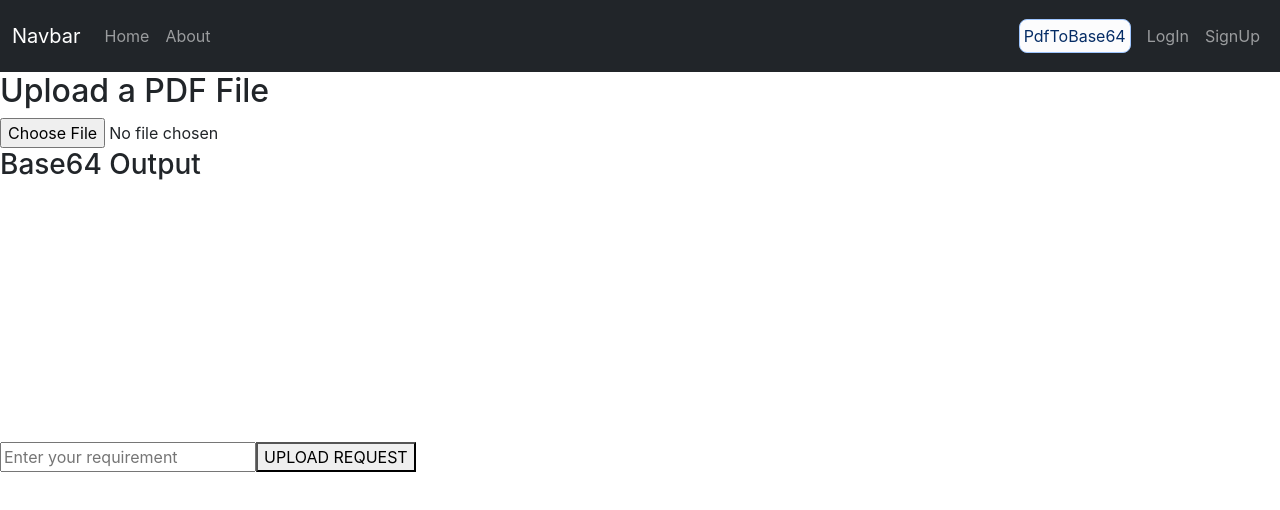
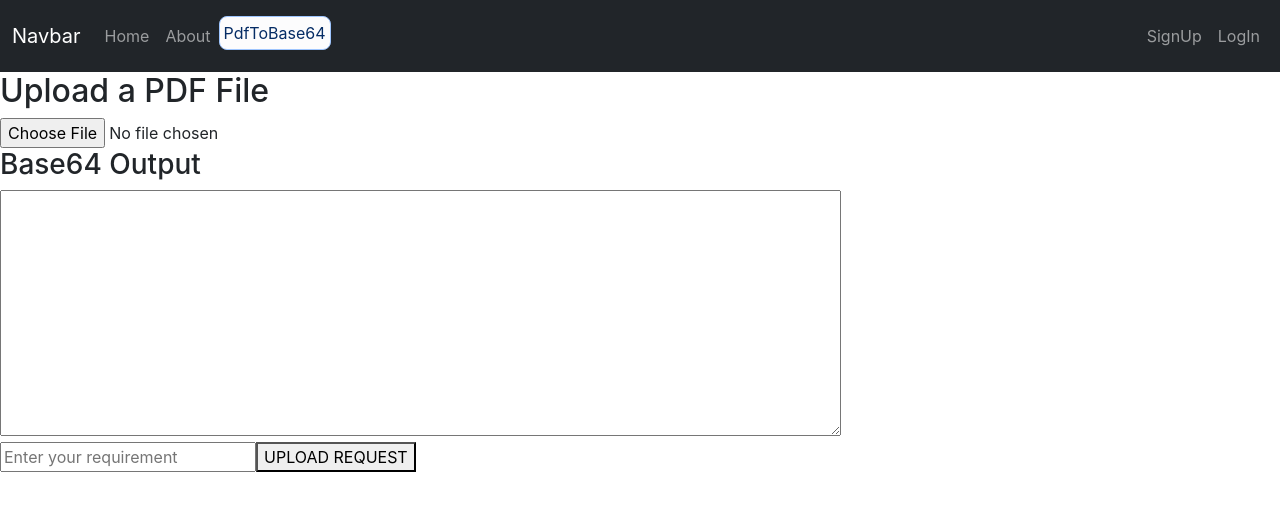
Before and after one commit to mohammedghouse86/ghousexeroxstore, a React (Create React App) app: page /PdfToBase64 in a window 1280 px wide. Shown: the top 510 px of the page. Built offline with nearby package versions, Linux system fonts and the light colour scheme.

Commit message:
adding signout function

```diff
--- a/src/Components/RequestItem.js
+++ b/src/Components/RequestItem.js
@@ -1,7 +1,9 @@
-import React from 'react';
+import React, { useContext } from 'react'
+import RequestContext from "../Context/request_contex/requestContext";
 
 const RequestItem = ({ request }) => {
-
+  const context = useContext(RequestContext);
+  const { getRequests } = context;
 
   const getPdf = async (e) => {
     e.preventDefault();
@@ -36,7 +38,12 @@ const RequestItem = ({ request }) => {
 
       if (!response.ok) {
         throw new Error('Failed to fetch PDF');
-      }} catch (error) {
+      }
+    else {
+      getRequests();
+    }
+
+    } catch (error) {
       console.error('Error deleting the request:', error);
     }
   };
--- a/src/Components/base64string.js
+++ b/src/Components/base64string.js
@@ -1,11 +1,14 @@
-import React, { useState } from 'react';
+import React, { useState, useContext } from 'react';
+import RequestContext from "../Context/request_contex/requestContext";
+
 
 const PdfToBase64Converter = () => {
   let json_1
   const [base64String, setBase64String] = useState(null);
   const [errorMessage, setErrorMessage] = useState('');
   const [description, setDescription] = useState(''); // Add state for the description input
-  const [username, setUsername] = useState(null);
+  const context = useContext(RequestContext);
+  const { username, setUsername } = context;
   const convertPdfToBase64 = (event) => {
     const file = event.target.files[0];
 
@@ -63,7 +66,7 @@ const PdfToBase64Converter = () => {
       <input type="file" accept="application/pdf" onChange={convertPdfToBase64} />
       {errorMessage && <p style={{ color: 'red' }}>{errorMessage}</p>}
       <h3>Base64 Output</h3>
-      <textarea className ="invisible" value={base64String} rows="10" cols="80" readOnly />
+      <textarea /*className ="invisible"*/ value={base64String} rows="10" cols="80" readOnly />
       <form onSubmit={uploadRequest}>
       <input
           type="text"
--- a/src/Components/login.js
+++ b/src/Components/login.js
@@ -1,9 +1,11 @@
-import React, {useContext, useState} from 'react'
-//import NoteContext from "../Context/notes/noteContext";
+import React, { useContext, useState } from 'react'
+import RequestContext from "../Context/request_contex/requestContext";
 import { useNavigate } from 'react-router-dom';
 
 const Login = () => {
 {/*const context = useContext(NoteContext);*/}
+const context = useContext(RequestContext);
+const { username, setUsername } = context;
   const [Credential, SetCredential] = useState({ email: "", password: "" })
 {/*const {alert,setAlert} = context; {/* ADDING ALERT FROM CONTEX API*/}
   //let history = useHistory();
@@ -20,6 +22,7 @@ const Login = () => {
 
   const Submit_Login_Form = async (e) => {
     e.preventDefault();
+
     console.log('email=',Credential.email,'password=',Credential.password)
     const response = await fetch("http://localhost:7000/auth/login", {
       method: 'POST',
@@ -34,6 +37,13 @@ const Login = () => {
     if (json.success) {
       // Save the auth token and redirect
       localStorage.setItem('token', json.authtoken);
+      const response = await fetch("http://localhost:7000/auth/getuser", {
+      method: 'POST',
+      headers: {
+        'auth-token': localStorage.getItem('token')
+      }});
+    const json_1 = await response.json();
+    setUsername(json_1.name)
       //onSuccess();
       history("/"); // it rerouts us to the home page
     }
--- a/src/Components/navbar.js
+++ b/src/Components/navbar.js
@@ -1,12 +1,18 @@
 import React, { useEffect } from 'react'
 import { Link, useLocation } from 'react-router-dom';
-
+import { useNavigate } from 'react-router-dom';
 
 
 const Navbar = () => {
+  let history = useNavigate();
   let location = useLocation();
   useEffect(() => {
   }, [location]);
+
+  const fun_Logout = () => {
+    localStorage.clear();
+    history("/login");
+  }
 
   return (
     <nav className="navbar navbar-expand-lg navbar-dark bg-dark">
@@ -23,16 +29,16 @@ const Navbar = () => {
             <li className="nav-item">
               <Link className={`nav-link ${location.pathname === "/About" ? "active p-1 text-primary-emphasis bg-primary-subtle border border-primary-subtle rounded-3" : ""}`} to="/About">About</Link>
             </li>
+            <li className="nav-item">
+            <Link className={`nav-link ${location.pathname === "/PdfToBase64" ? "active p-1 text-primary-emphasis bg-light-subtle border border-primary-subtle rounded-3" : "navbar-nav me-auto mb-2 mb-lg-0"}`} aria-current="page" to="/PdfToBase64">PdfToBase64</Link>
+            </li>
           </ul>
-          <div className="p-2">
-            <Link className={`nav-link ${location.pathname === "/PdfToBase64" ? "active p-1 text-primary-emphasis bg-light-subtle border border-primary-subtle rounded-3" : "navbar-nav me-auto mb-2 mb-lg-0"}`} aria-current="page" to="/PdfToBase64">PdfToBase64</Link>
-          </div>
-          <div className="p-2">
-            <Link className={`nav-link ${location.pathname === "/login" ? "active p-1 text-primary-emphasis bg-light-subtle border border-primary-subtle rounded-3" : "navbar-nav me-auto mb-2 mb-lg-0"}`} aria-current="page" to="/login">LogIn</Link>
+          {!localStorage.getItem('token') ?<div className='d-flex flex-row-reverse'><div className="p-2">
+             <Link className={`nav-link ${location.pathname === "/login" ? "active p-1 text-primary-emphasis bg-light-subtle border border-primary-subtle rounded-3" : "navbar-nav me-auto mb-2 mb-lg-0"}`} aria-current="page" to="/login">LogIn</Link>
           </div>
           <div className="p-2">
             <Link className={`nav-link ${location.pathname === "/signup" ? "active p-1 text-primary-emphasis bg-light-subtle border border-primary-subtle rounded-3" : "navbar-nav me-auto mb-2 mb-lg-0"}`} aria-current="page" to="/signup">SignUp</Link>
-          </div>
+          </div></div>:<div><button type='button' onClick={fun_Logout}>LOG OUT</button></div>}
         </div>
       </div>
     </nav>
--- a/src/Context/request_contex/requestState.js
+++ b/src/Context/request_contex/requestState.js
@@ -9,6 +9,7 @@ const RequestState = (props) => {
   "pdfContentType": "application/pdf",
   "date": "2024-05-18T14:12:02.719Z"}];
   const [user_requests, setRequests] = useState(mongoDB_user_uploaded_requests);
+  const [username, setUsername] = useState(null);
 
     // Log user_requests whenever it changes
     useEffect(() => {
@@ -37,7 +38,7 @@ const RequestState = (props) => {
 };
 
   // with the below code we can use these user uploaded notes using the usecontext hook
-  return (<RequestContext.Provider value={{ user_requests, getRequests}}>{props.children}</RequestContext.Provider>)
+  return (<RequestContext.Provider value={{ user_requests, getRequests, username, setUsername}}>{props.children}</RequestContext.Provider>)
   }
 
   export default RequestState
```
